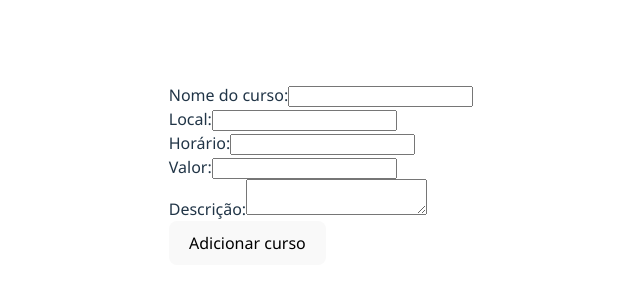
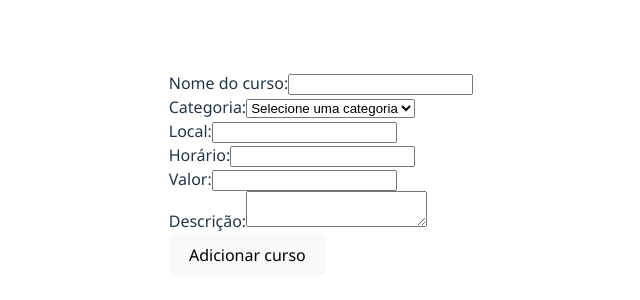
Before and after one commit to luciobvjr/engenheiros, a React (Vite) app in the folder connections/frontend/: page /add in a window 1280 px wide. Shown: the part 226-526 px from the top of the page, without its empty margins (319-959 px from the left). Built offline with nearby package versions, Linux system fonts and the light colour scheme.

Commit message:
Categorias aos cursos

```diff
--- a/connections/frontend/src/components/ActivitiesForm.tsx
+++ b/connections/frontend/src/components/ActivitiesForm.tsx
@@ -4,6 +4,7 @@ import { useNavigate } from 'react-router-dom';
 interface Activity {
   id: string;
   name: string;
+  category: string;
   place: string;
   time: string;
   price: string;
@@ -18,6 +19,7 @@ const ActivityForm: React.FC<ActivityFormProps> = ({ addActivity }) => {
   const [formData, setFormData] = useState({
     id: '',
     name: '',
+    category: '',
     place: '',
     time: '',
     price: '',
@@ -25,6 +27,17 @@ const ActivityForm: React.FC<ActivityFormProps> = ({ addActivity }) => {
   });
 
   const navigate = useNavigate();
+
+  const [selectedCategory, setSelectedCategory] = useState<string>('');
+
+  const categories = [
+    { label: 'Matemática', value: 'math' },
+    { label: 'Ciências', value: 'science' },
+    { label: 'História', value: 'history' },
+    { label: 'Artes', value: 'arts' },
+    { label: 'Computação', value: 'computing' },
+    { label: 'Economia e finanças', value: 'economy' }
+  ];
 
   const handleChange = (e: React.ChangeEvent<HTMLInputElement | HTMLTextAreaElement>) => {
     const { name, value } = e.target;
@@ -46,6 +59,22 @@ const ActivityForm: React.FC<ActivityFormProps> = ({ addActivity }) => {
       <div>
         <label htmlFor="name">Nome do curso:</label>
         <input type="text" id="name" name="name" value={formData.name} onChange={handleChange} required />
+      </div>
+
+      <div>
+        <label htmlFor="category">Categoria:</label>
+        <select
+          id="category"
+          value={selectedCategory}
+          onChange={(e) => setSelectedCategory(e.target.value)}
+        >
+          <option value="">Selecione uma categoria</option>
+          {categories.map((category) => (
+            <option key={category.value} value={category.value}>
+              {category.label}
+            </option>
+          ))}
+        </select>
       </div>
 
       <div>
--- a/connections/frontend/src/components/ActivityDetails.tsx
+++ b/connections/frontend/src/components/ActivityDetails.tsx
@@ -4,6 +4,7 @@ import { useParams, useNavigate } from 'react-router-dom';
 interface Activity {
   id: string;
   name: string;
+  category: string;
   place: string;
   time: string;
   price: string;
@@ -51,6 +52,8 @@ const ActivityDetails: React.FC<ActivityDetailsProps> = ({ activities, deleteAct
         <form onSubmit={handleEditSubmit}>
           <input type="text" value={editedActivity?.name} onChange={(e) => setEditedActivity({ ...editedActivity!, name: e.target.value })} required />
 
+          <input type="text" value={editedActivity?.category} onChange={(e) => setEditedActivity({ ...editedActivity!, category: e.target.value })} required />
+
           <input type="text" value={editedActivity?.place} onChange={(e) => setEditedActivity({ ...editedActivity!, place: e.target.value })} required />
 
           <input type="text" value={editedActivity?.time} onChange={(e) => setEditedActivity({ ...editedActivity!, time: e.target.value })} required />
@@ -65,6 +68,7 @@ const ActivityDetails: React.FC<ActivityDetailsProps> = ({ activities, deleteAct
       ) : (
         <>
           <h2>{activity.name}</h2>
+          <p>Categoria: {activity.category}</p>
           <p>Local: {activity.place}</p>
           <p>Horário: {activity.time}</p>
           <p>Preço: R$ {activity.price}</p>
```
Also changed, not shown: 1 other file (tests, documents, lock files or other folders).
